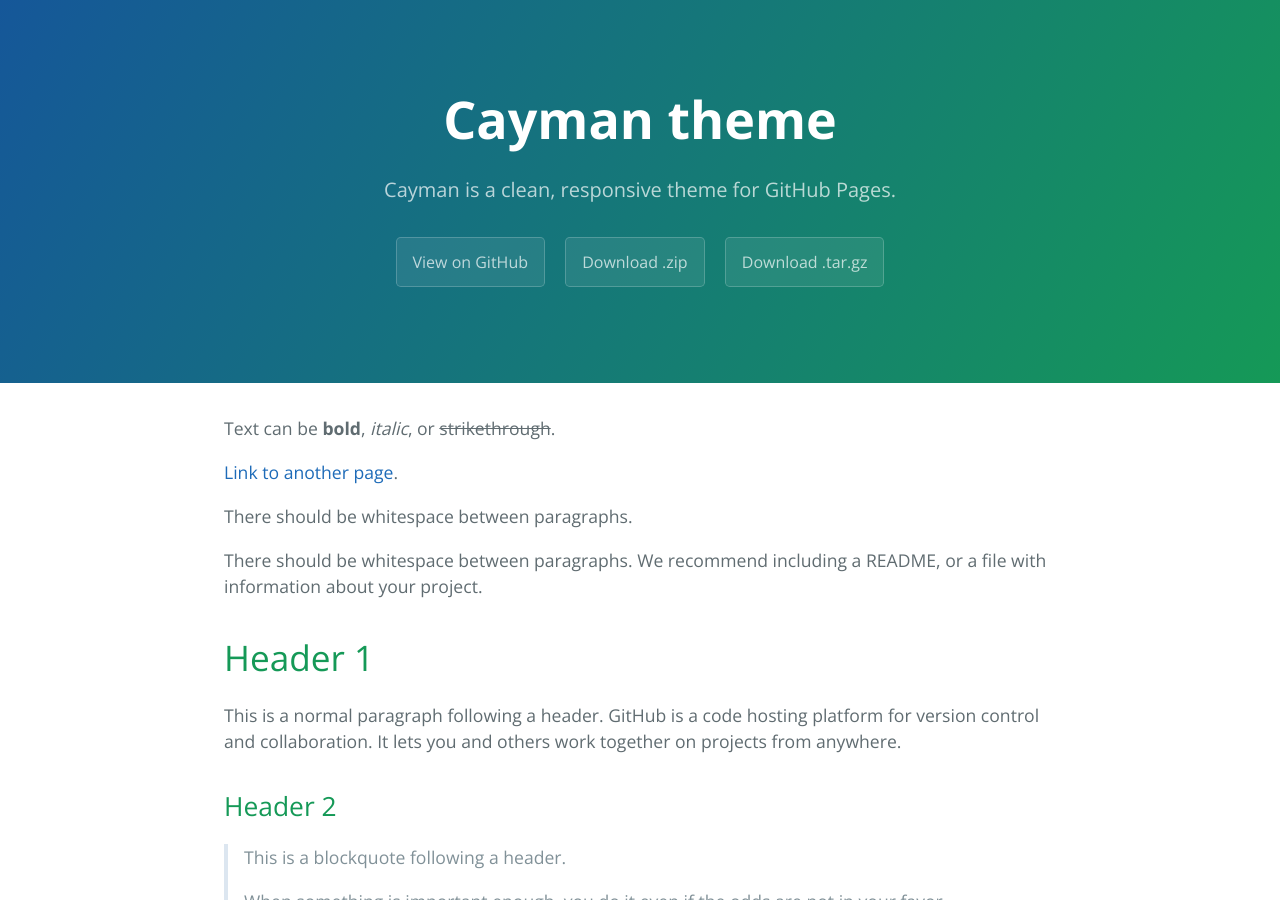
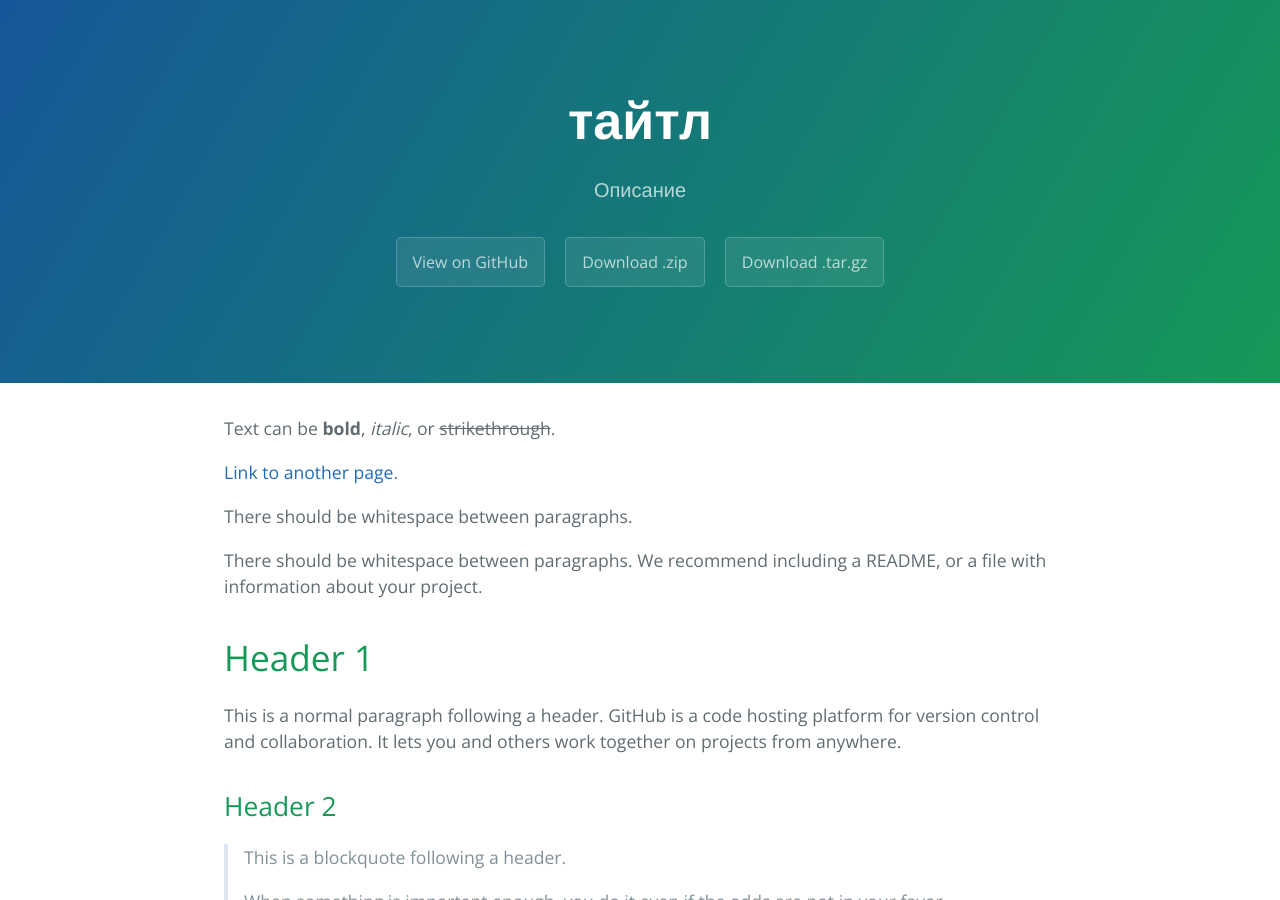
Before and after one commit to susl-ik/susl-ik, a Jekyll site: the page built from index.md, in a window 1280 px wide and 900 px high. Built offline with Jekyll 4.4.1, drawn with Linux system fonts in a browser that asks for light colours.

Commit message:
Update _config.yml

```diff
--- a/_config.yml
+++ b/_config.yml
@@ -1,5 +1,5 @@
-title: Cayman theme
-description: Cayman is a clean, responsive theme for GitHub Pages.
+title: тайтл
+description: Описание
 show_downloads: true
 google_analytics:
 theme:
```
